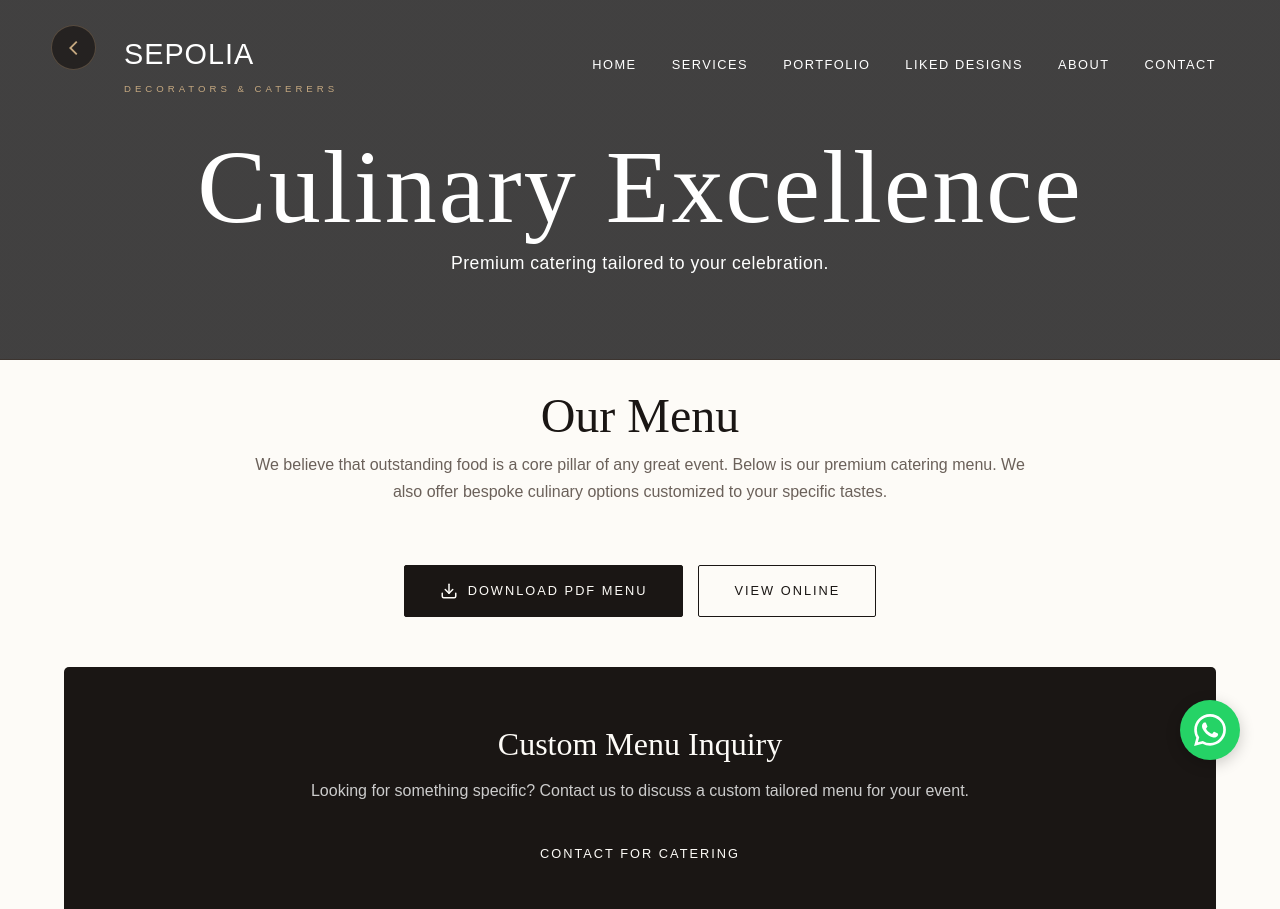
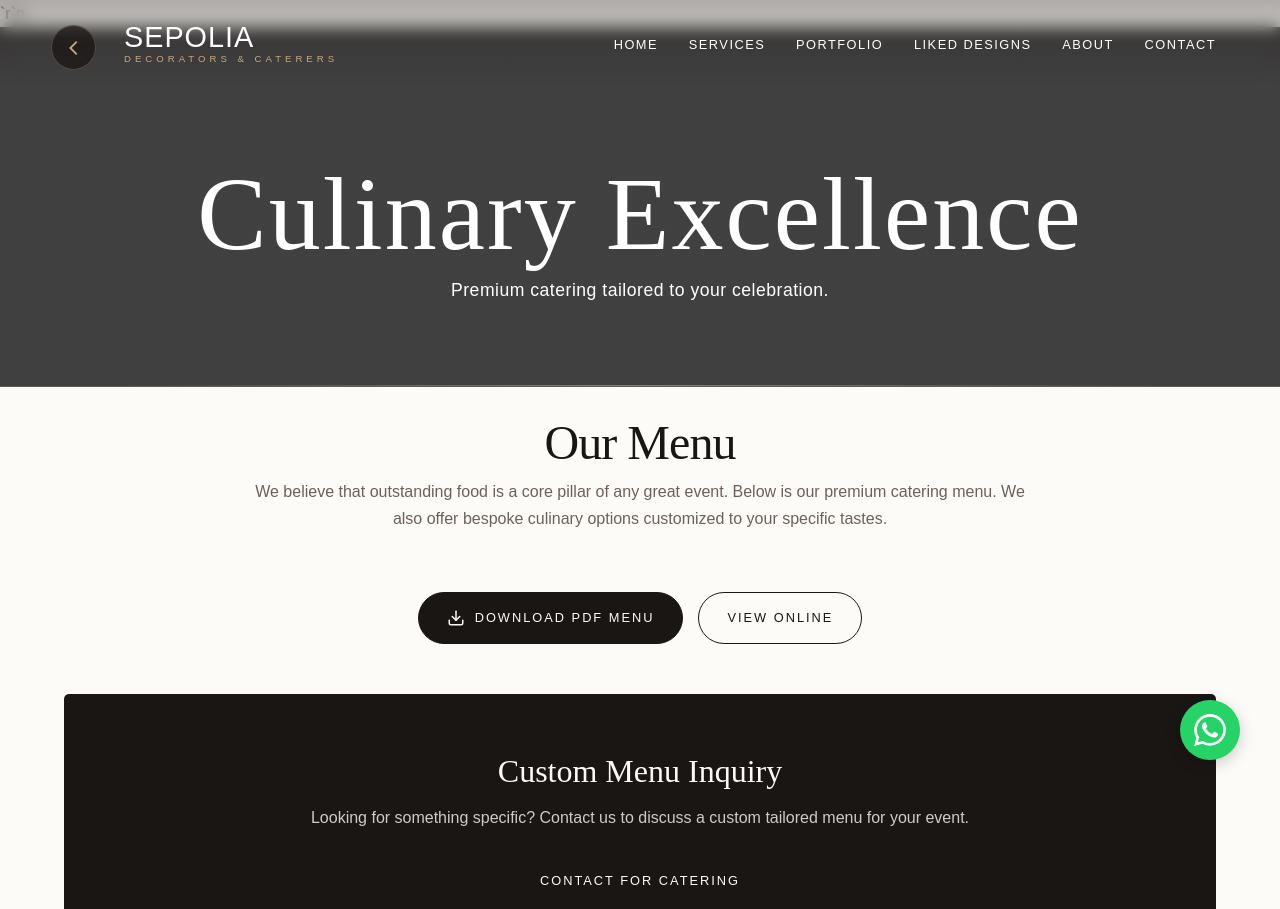
Before and after one commit to sandeepsapolia162-cell/New-decorators, a website: page catering.html in a window 1280 px wide. Shown: the top 909 px of the page. Drawn offline with Linux system fonts and the light colour scheme.

Commit message:
polishing1

```diff
--- a/catering.html
+++ b/catering.html
@@ -35,7 +35,7 @@ src="https://www.facebook.com/tr?id=1368651942096373&ev=PageView&noscript=1"
     <meta name="viewport" content="width=device-width, initial-scale=1.0">
     <title>Catering Menu | Sepolia</title>
     <link href="https://fonts.googleapis.com/css2?family=Lato:wght@300;400;700&family=Playfair+Display:wght@400;600&display=swap" rel="stylesheet">
-    <link rel="stylesheet" href="css/style.css">
+    <link rel="stylesheet" href="css/style.css">`r`n    <link rel="stylesheet" href="css/modern-polish.css">
     <link rel="stylesheet" href="css/optimize.css">
     <style>
         .menu-placeholder { background: var(--clr-light); border: 2px dashed #ccc; padding: 100px 20px; text-align: center; margin-bottom: 50px; }
--- /dev/null
+++ b/css/modern-polish.css
@@ -0,0 +1,18 @@
+/* Site-wide visual refinement: uses the existing palette, fonts and content. */
+:root{--surface-shadow:0 18px 55px rgba(26,22,20,.09);--surface-line:rgba(60,52,47,.11)}
+html{scroll-behavior:smooth;scroll-padding-top:88px}
+body{font-kerning:normal;-webkit-font-smoothing:antialiased}
+.navbar{padding:22px 5%;background:linear-gradient(180deg,rgba(26,22,20,.35),transparent);backdrop-filter:blur(8px)}
+.navbar.scrolled{padding:14px 5%;background:rgba(253,251,247,.94);border-bottom:1px solid var(--surface-line);box-shadow:0 8px 28px rgba(26,22,20,.06)}
+.logo{line-height:1.05}.nav-links{align-items:center;gap:clamp(16px,2.4vw,35px)}
+.nav-links a{transition:color .2s ease}.nav-links a:focus-visible,.logo:focus-visible,.btn:focus-visible,.hamburger:focus-visible{outline:2px solid var(--clr-accent);outline-offset:5px}
+.page-header{position:relative;isolation:isolate;overflow:hidden;background:radial-gradient(ellipse at 50% 110%,rgba(197,168,128,.2),transparent 58%),linear-gradient(180deg,#1a1614,#241e1a);border-bottom:1px solid rgba(197,168,128,.25)}
+.page-header:after{content:"";position:absolute;inset:auto 10% 0;height:1px;background:linear-gradient(90deg,transparent,rgba(197,168,128,.6),transparent);z-index:-1}
+.section-title{letter-spacing:-.02em}.section-subtitle{letter-spacing:.18em}
+.btn{border-radius:999px;min-height:48px;padding-inline:28px;transition:transform .22s ease,box-shadow .22s ease,background-color .22s ease}
+.btn-primary:hover,.btn-dark:hover{box-shadow:0 10px 26px rgba(26,22,20,.14)}
+.portfolio-item,.service-card,.menu-card,.design-card{border-radius:10px;overflow:hidden;box-shadow:0 6px 24px rgba(26,22,20,.07);transition:transform .24s ease,box-shadow .24s ease}
+.portfolio-item:hover,.service-card:hover,.menu-card:hover,.design-card:hover{transform:translateY(-3px);box-shadow:var(--surface-shadow)}
+input,select,textarea{border-radius:6px}input:focus-visible,select:focus-visible,textarea:focus-visible{outline:2px solid var(--clr-accent);outline-offset:2px}
+@media(max-width:768px){:root{--section-pad:76px 5%}.navbar{padding:18px 5%}.logo{font-size:1.45rem}.logo span{letter-spacing:2px}.page-header{min-height:300px;height:38vh}.hero-title{font-size:clamp(3.1rem,12vw,5rem)}.hero-subtitle{font-size:clamp(1.35rem,6vw,2rem)}.section-title{font-size:clamp(2.1rem,8vw,3rem)}.btn{padding-inline:22px}}
+@media(prefers-reduced-motion:reduce){html{scroll-behavior:auto}*,*:before,*:after{animation-duration:.01ms!important;animation-iteration-count:1!important;scroll-behavior:auto!important;transition-duration:.01ms!important}}
```
Also changed, not shown: about.html (+1 -1 lines), contact.html (+1 -1 lines), decoration.html (+1 -1 lines), index.html (+1 -1 lines), liked-designs.html (+1 -1 lines), portfolio.html (+1 -1 lines), services.html (+1 -1 lines).
